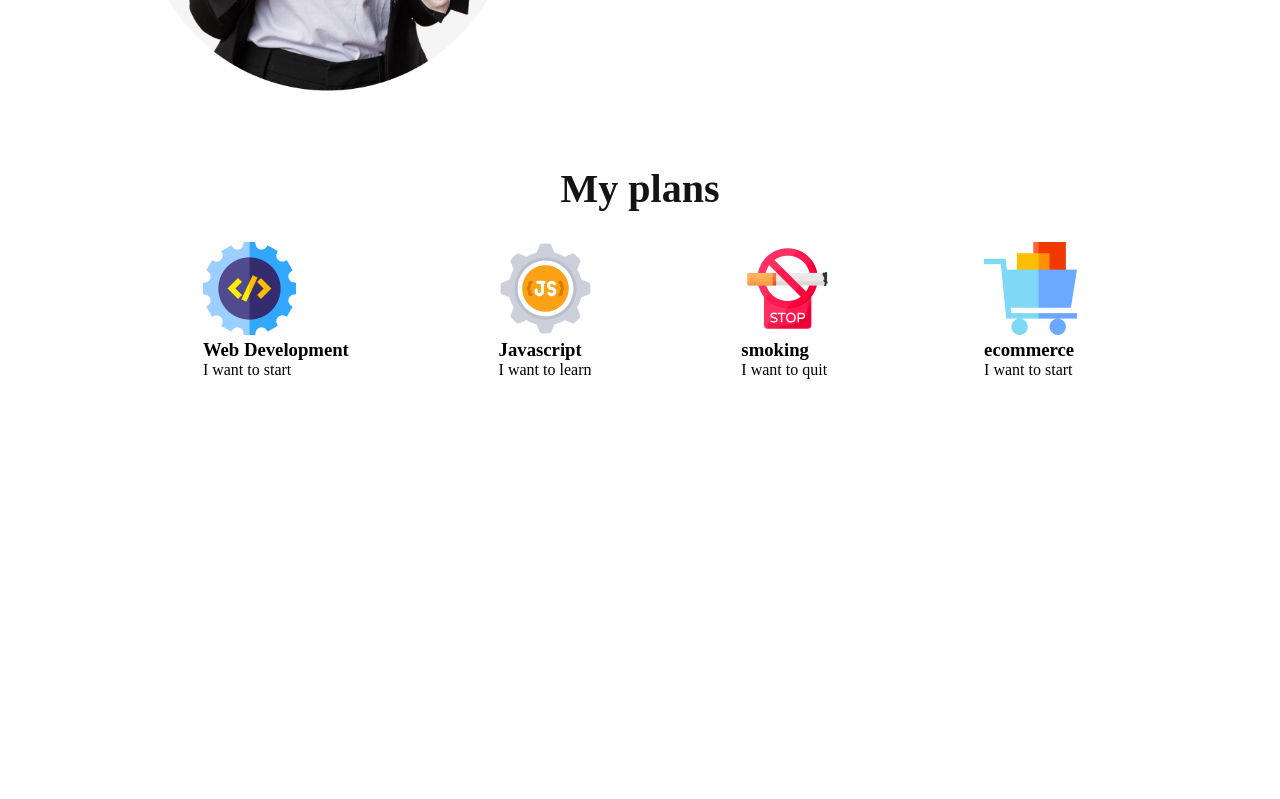
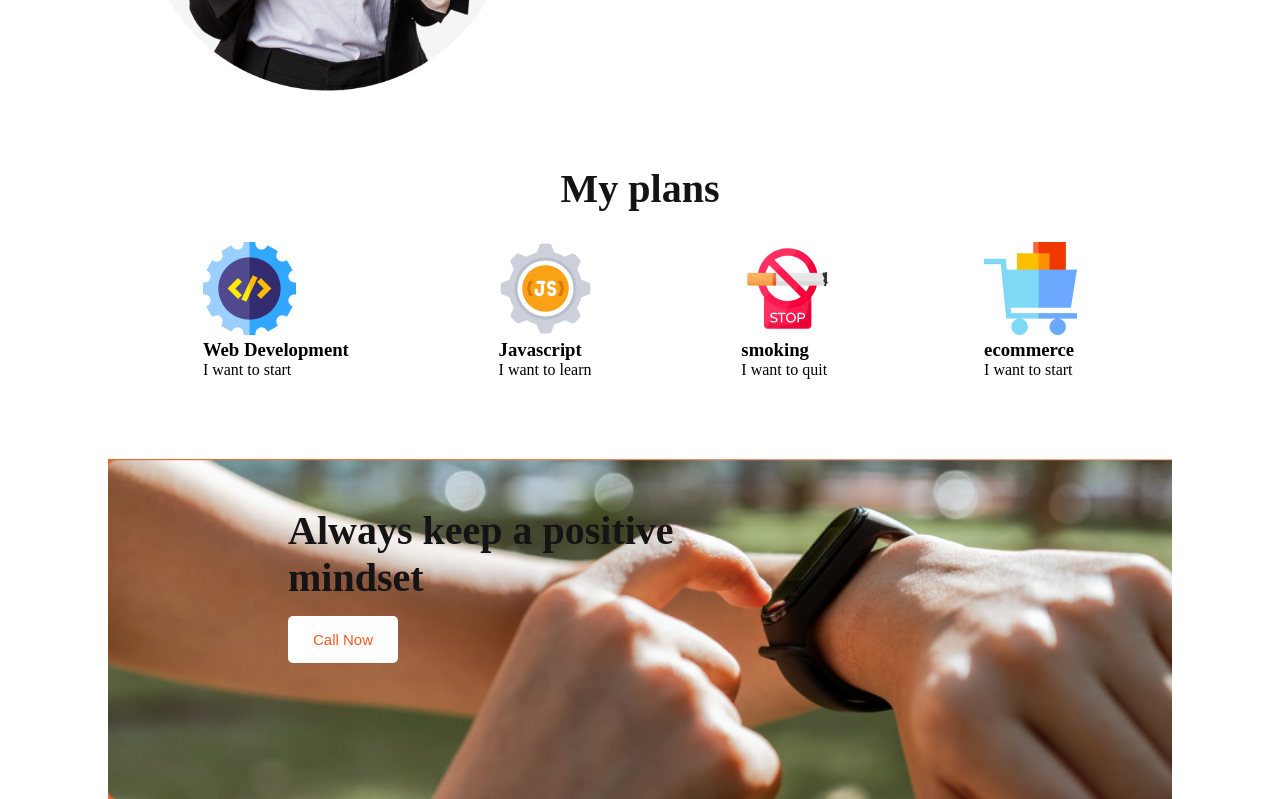
Before and after one commit to nayon117/new-year, a plain HTML site: page index.html in a window 1280 px wide. Shown: the part 998-1797 px from the top of the page. Before the commit the page ends 1457 px from the top, so only its background shows below. Drawn offline with Linux system fonts and the light colour scheme.

Commit message:
add appointment container

```diff
--- a/index.html
+++ b/index.html
@@ -64,6 +64,12 @@
                 </div>
             </div>
         </section>
+        <section>
+            <div class="appointment-container">
+                <h2 class="title appointment-title">Always keep a positive <br> mindset</h2>
+                <button class="btn appointment-btn">Call Now</button>
+            </div>
+        </section>
     </main>
     <footer></footer>
   </body>
--- a/style.css
+++ b/style.css
@@ -91,3 +91,27 @@ ul li:before {
 .plan-title{
   text-align: center;
 }
+.appointment-container {
+   background: url("./images/watch.png"), linear-gradient(90deg, #e46735 0%, rgba(241, 91, 34, 0.5) 100%);
+  ;
+  background-repeat: no-repeat;
+  background-size: cover;
+  padding: 20px;
+  width: 80%;
+  margin: auto;
+  height: 300px;
+}
+
+
+
+.appointment-title{
+  padding-top: 28px;
+    padding-left: 160px;
+}
+.appointment-btn{
+  color: #F15B22;
+  background-color: white;
+  padding: 15px 25px;
+  margin-left: 160px;
+    margin-top: 15px;
+}
```
